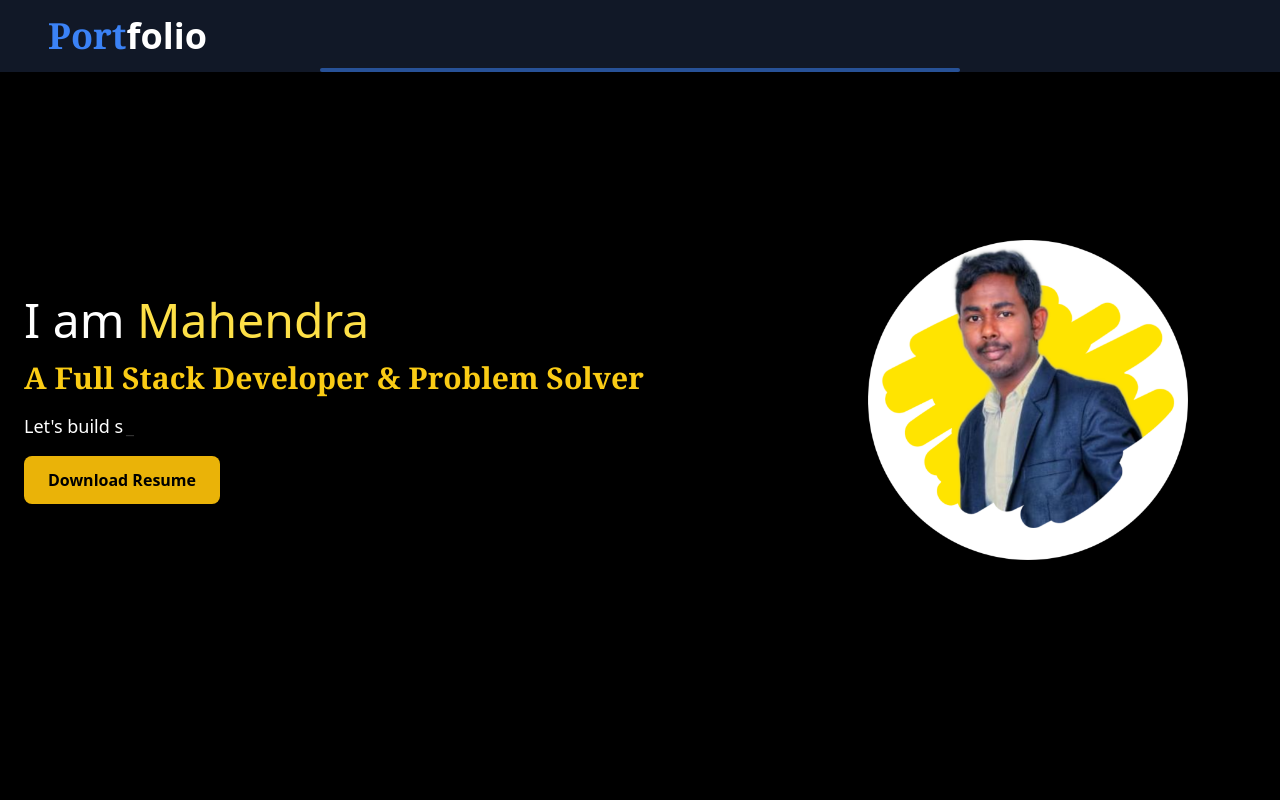
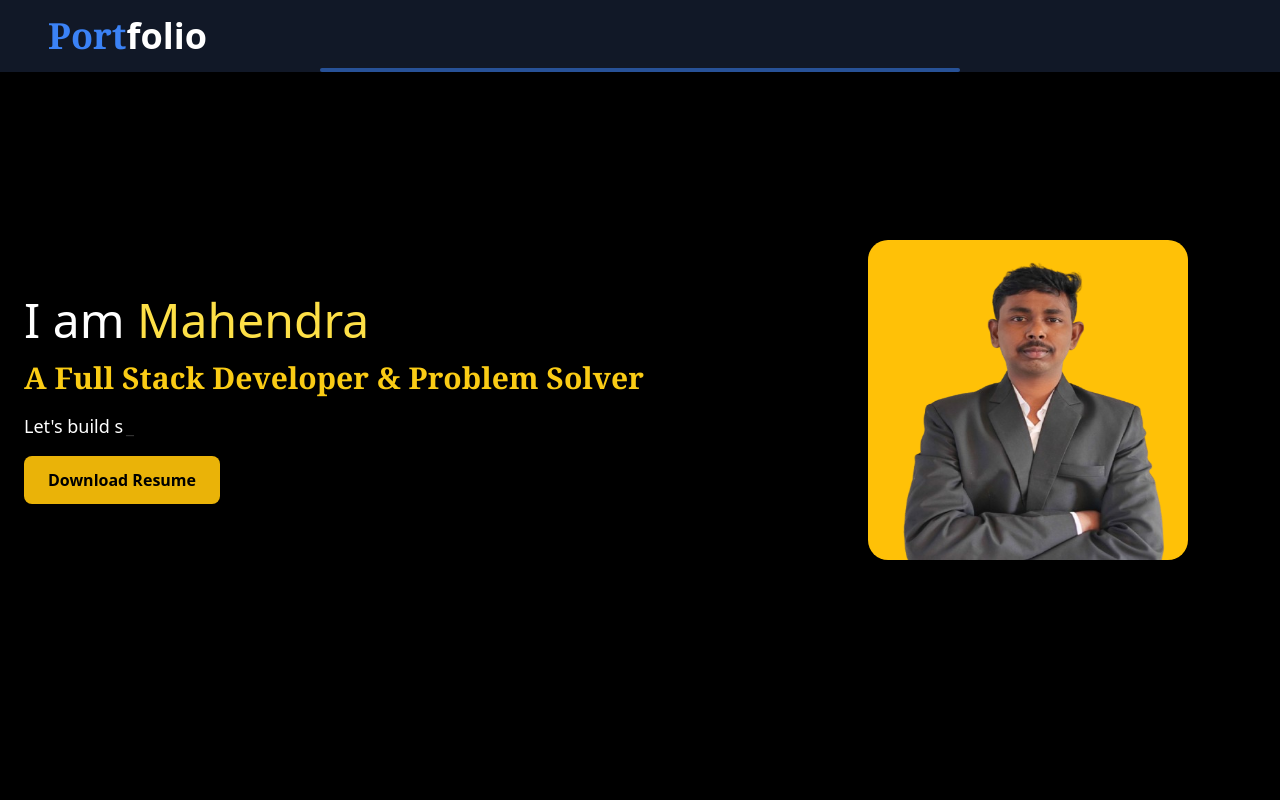
Before and after one commit to mahendra2821/portfolio, a React (Vite) app: page / in a window 1280 px wide. Shown: the top 800 px of the page. Built offline with nearby package versions, Linux system fonts and the light colour scheme.

Commit message:
changes done

```diff
--- a/index.html
+++ b/index.html
@@ -7,6 +7,7 @@
     <title>Portfolio</title>
   </head>
   <body>
+
     <div id="root"></div>
     <script type="module" src="/src/main.jsx"></script>
   </body>
--- a/src/HeroSection.jsx
+++ b/src/HeroSection.jsx
@@ -2,7 +2,7 @@
 import React from "react";
 import { motion } from "framer-motion";
 import { Typewriter } from "react-simple-typewriter";
-import Profile from "./assets/profile_pic.png"; // Adjust the path as needed
+import Profile from "./assets/pod_image_1.png"; // Adjust the path as needed
 import ResumePDF from "./assets/jammula Mahendra Babu(resume).pdf"; // Place your resume in the assets folder
 
 const HeroSection = () => {
@@ -72,7 +72,7 @@ const HeroSection = () => {
           <img
             src={Profile} // Replace with your image URL
             alt="Profile"
-            className="w-full h-full md:w-80 md:h-80 rounded-[5px] "
+            className="w-full h-full md:w-80 md:h-80 rounded-[20px] "
           />
         </motion.div>
       </motion.div>
```
Also changed, not shown: src/assets/pod_image.jpg (added), src/assets/pod_image_1.png (added).
